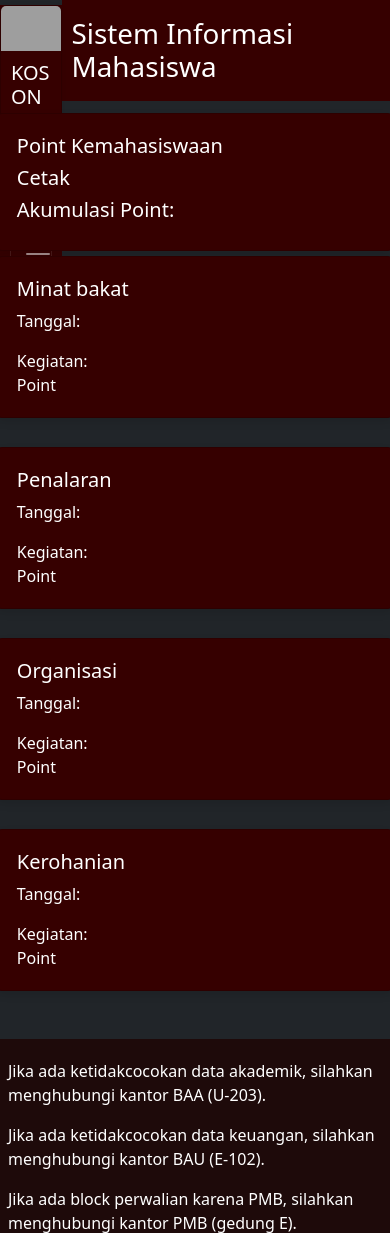
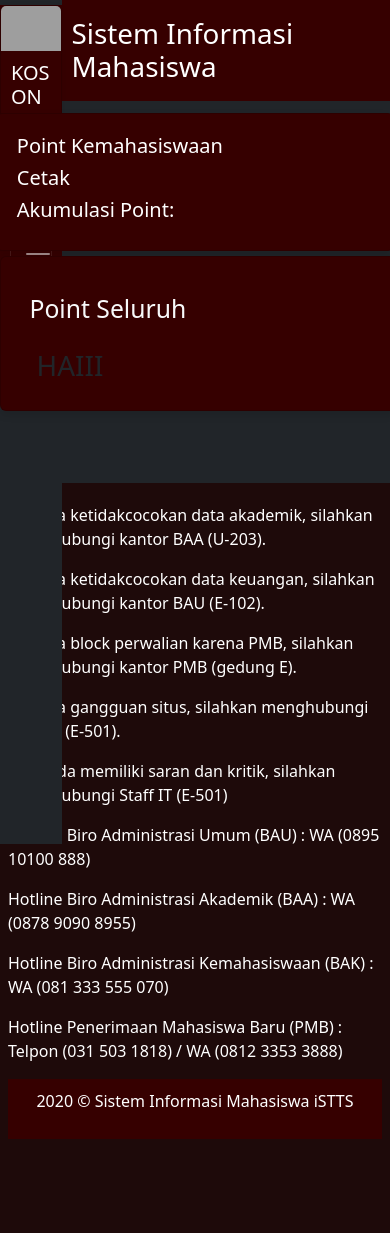
Before and after one commit to Xrror404/Project_BWP, a Laravel app: page /point in a window 390 px wide. Shown: the top 1233 px of the page. After the commit the page ends 1139 px from the top, so only its background shows below. Run offline with Laravel 10, Linux system fonts and the light colour scheme; some libraries are stand-ins or nearby versions; grey boxes are pictures that could not be loaded.

Commit message:
Modify Point.blade.php

```diff
--- a/Project/app/Http/Controllers/HomeController.php
+++ b/Project/app/Http/Controllers/HomeController.php
@@ -14,7 +14,7 @@
 {
 
 
-    public function index(Request $request)
+    public function RedirectTo(Request $request)
     {
         // Fetch announcements using Eloquent model
         $announcements = $this->getAnnouncements();
--- /dev/null
+++ b/Project/app/Http/Controllers/PoinController.php
@@ -0,0 +1,13 @@
+<?php
+
+namespace App\Http\Controllers;
+
+use Illuminate\Http\Request;
+
+class PoinController extends Controller
+{
+    public function RedirectTo(Request $request)
+    {
+        return view('Point');
+    }
+}
--- a/Project/app/Models/User.php
+++ b/Project/app/Models/User.php
@@ -32,7 +32,9 @@
         'password',
         'remember_token',
     ];
+    protected $table = 'user';
 
+    protected $primaryKey = 'id_user';
     /**
      * The attributes that should be cast.
      *
@@ -42,4 +44,8 @@
         'email_verified_at' => 'datetime',
         'password' => 'hashed',
     ];
+    public function penerimaPoin()
+    {
+        return $this->hasMany(PenerimaPoin::class);
+    }
 }
--- a/Project/resources/views/layouts/SIM.blade.php
+++ b/Project/resources/views/layouts/SIM.blade.php
@@ -342,7 +342,7 @@
         }
 
         function redirectToPoint() {
-            window.location.href = 'point';
+            window.location.href = '{{route('point')}}';
         }
 
         function redirectToInfo() {
--- a/Project/resources/views/point.blade.php
+++ b/Project/resources/views/point.blade.php
@@ -1,18 +1,4 @@
 @extends('layouts.SIM')
-
-{{-- @section('header')
-    <div class="container">
-        <!-- Header -->
-        <header>
-            <img src="../Assets/logoistts.png" alt="" style="height: 2vw; height: 2vw">
-            <h1>Sistem Informasi Mahasiswa</h1>
-        </header>
-    </div>
-@endsection --}}
-
-{{-- @section('sidebar')
-
-@endsection --}}
 
 @section('content')
     {{-- <div class="container"> --}}
@@ -30,24 +16,24 @@
             </div>
         </div>
     </div>
-    {{-- minat bakat nya yang card nya  --}}
-    <div class="card">
+    <div class="card text-left" style="padding-left: 1vw;margin-left: 1vw;">
         <div class="card-body">
             <div class="row">
-                <div class="col-md-6">
-                    <h5 class="card-title">Minat bakat</h5>
-                    <p class="card-text">Tanggal:</p>
-                    <p class="card-text">Kegiatan:</p>
+                <div class="col-md-12 p-0">
+                    <div class="container"style="padding:2vh;">
+                        <h2 class="text-light">Point Seluruh</h2>
+                    </div>
                 </div>
-
-                <div class="col-md-6 text-right">
-                    <p class="card-text">Point</p>
-                </div>
+            </div>
+            <div class="container">
+                <h1>HAIII</h1>
             </div>
         </div>
     </div>
+    <br>
+    {{-- minat bakat nya yang card nya  --}}
     {{-- penalaran card nya --}}
-    <br>
+    {{-- <br>
     <div class="card">
         <div class="card-body">
             <div class="row">
@@ -63,7 +49,6 @@
             </div>
         </div>
     </div>
-    {{-- organisasi card nya --}}
     <br>
     <div class="card">
         <div class="card-body">
@@ -80,10 +65,9 @@
             </div>
         </div>
     </div>
-    {{-- kerohanian --}}
     <br>
     <div class="card">
-        <div class="card-body">
+<div class="card-body">
             <div class="row">
                 <div class="col-md-6">
                     <h5 class="card-title">Kerohanian</h5>
@@ -96,5 +80,5 @@
                 </div>
             </div>
         </div>
-    </div>
+    </div> --}}
 @endsection
--- a/Project/routes/web.php
+++ b/Project/routes/web.php
@@ -2,6 +2,7 @@
 
 use App\Http\Controllers\HomeController;
 use App\Http\Controllers\LoginController;
+use App\Http\Controllers\PoinController;
 use Illuminate\Support\Facades\Route;
 /*
 |--------------------------------------------------------------------------
@@ -22,11 +23,9 @@
     Route::get('/', [LoginController::class, "ToLogin"])->name('login');
     Route::post('/Verification', [LoginController::class, 'AreUserExist'])->name('LoginForm');
 });
-Route::get('/Home', [HomeController::class, 'index'])->name('home');
+Route::get('/Home', [HomeController::class, 'RedirectTo'])->name('home');
 
-Route::get('/point', function () {
-    return view('point');
-})->name('point');
+Route::get('/point',[PoinController::class,'RedirectTo'])->name('point');
 Route::get('/info', function () {
     return view('info');
 })->name('info');
```
Also changed, not shown: Project/app/Models/PenerimaPoin.php (added, +23 -0 lines), Project/app/Models/Poin.php (added, +19 -0 lines).
